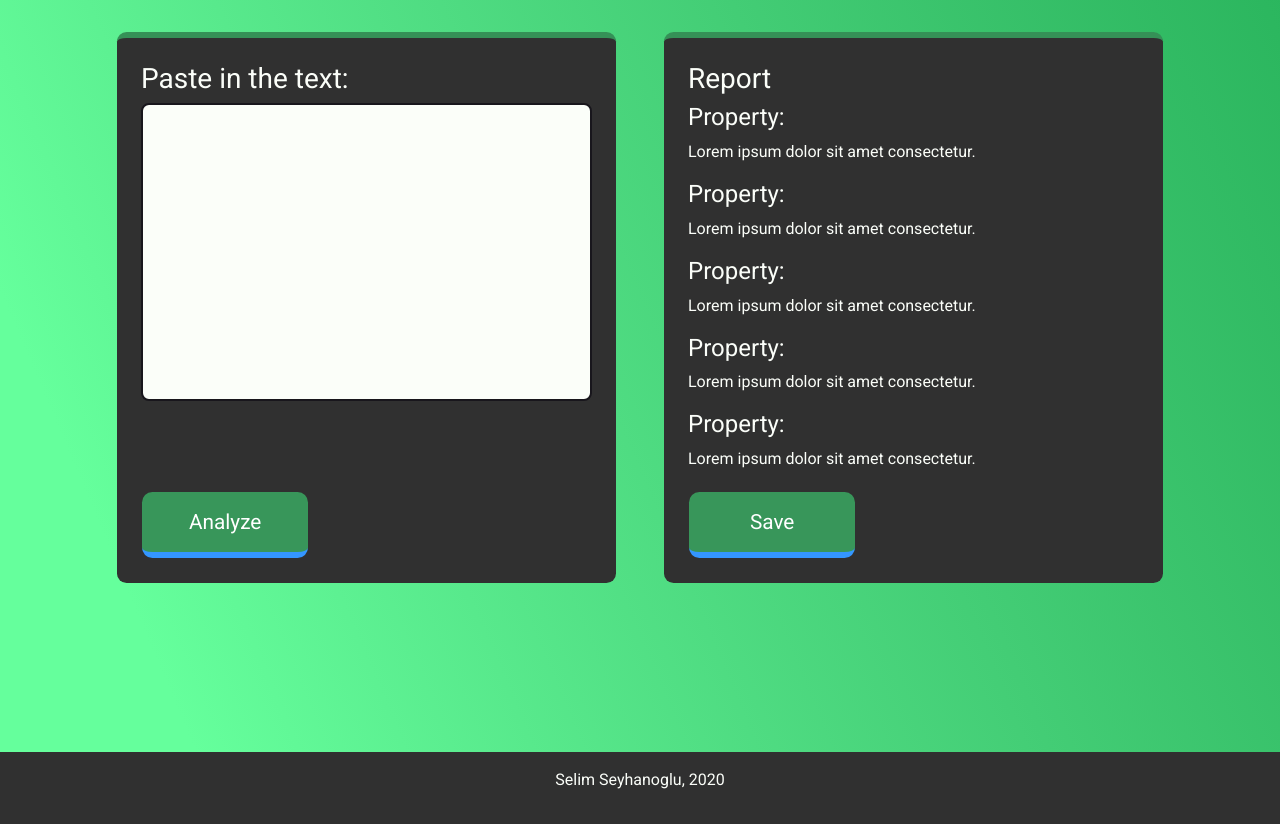
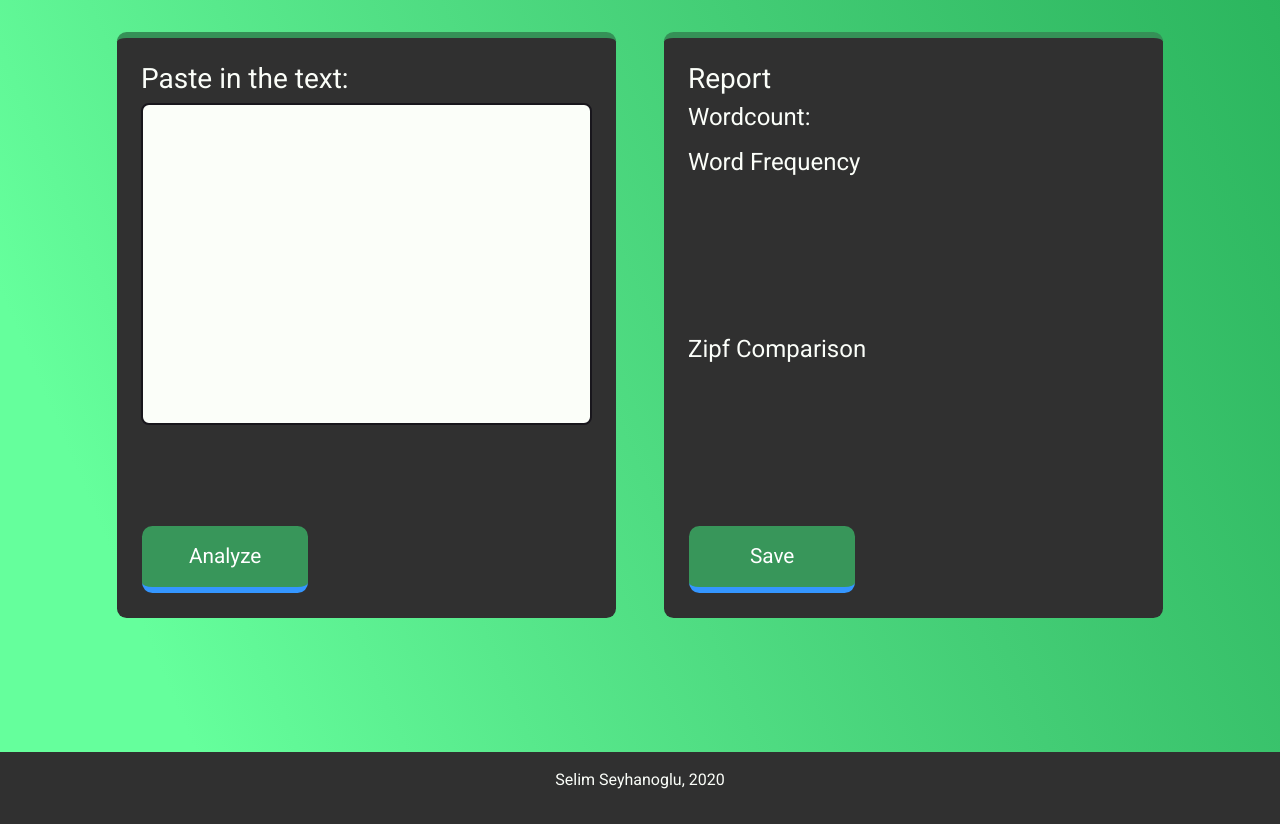
Before and after one commit to selimlouis/textanalyzer, a Django app: page / in a window 1280 px wide. Shown: the part 56-880 px from the top of the page. Run offline with Django 3.2, Linux system fonts and the light colour scheme; a map, chart or similar area stays blank; some libraries are stand-ins or nearby versions.

Commit message:
added analyze functionality

```diff
--- a/analyze/templates/analyze/base.html
+++ b/analyze/templates/analyze/base.html
@@ -5,6 +5,7 @@
     <link rel="stylesheet" href="https://stackpath.bootstrapcdn.com/bootstrap/4.4.1/css/bootstrap.min.css" integrity="sha384-Vkoo8x4CGsO3+Hhxv8T/Q5PaXtkKtu6ug5TOeNV6gBiFeWPGFN9MuhOf23Q9Ifjh" crossorigin="anonymous">
     <link rel="stylesheet" type="text/css" href="{%static 'analyze/textanalyzer.css'%}">
     <link href="https://fonts.googleapis.com/css2?family=Roboto:wght@400;700&display=swap" rel="stylesheet">
+    <script src="https://cdn.jsdelivr.net/npm/chart.js@2.8.0"></script>
 
     {% if title %}
         <title>{{title}}</title>
--- a/analyze/templates/analyze/index.html
+++ b/analyze/templates/analyze/index.html
@@ -6,29 +6,170 @@
             <h3>Paste in the text:</h3>
 
             <textarea form="analyze" name="inputtext" id="input1" cols="30" rows="10"></textarea>
-            <button id="b1" class="inputbutton">Analyze</button>
+            <button id="b1" class="inputbutton" onclick="analyzeText()">Analyze</button>
         </div>
 
         <div class="report">
             <h3>Report</h3>
 
-            <h4>Property:</h4>
-            <p>Lorem ipsum dolor sit amet consectetur.</p>
+            <h4>Wordcount:</h4>
+            <p id="p1" style="color: lightgreen"></p>
 
-            <h4>Property:</h4>
-            <p>Lorem ipsum dolor sit amet consectetur.</p>
+            <h4>Word Frequency</h4>
+            <canvas id="myChart"></canvas>
 
-            <h4>Property:</h4>
-            <p>Lorem ipsum dolor sit amet consectetur.</p>
+            <h4>Zipf Comparison</h4>
+            <canvas id="myComparison"></canvas>
 
-            <h4>Property:</h4>
-            <p>Lorem ipsum dolor sit amet consectetur.</p>
-
-            <h4>Property:</h4>
-            <p>Lorem ipsum dolor sit amet consectetur.</p>
-
-            <button class="inputbutton">Save</button>
+            <a class="inputbutton" href="{% url 'report-create' %}">Save</a>
 
         </div>
     </main>
 {% endblock content %}
+
+{% block scripts %}
+<script>
+    function getWords(text){
+        var totalwords = text.split(' ');
+        var words = [];
+        for(var i = 0; i < totalwords.length; i++){
+            if(totalwords[i] !== ' '){
+                words.push(totalwords[i]);
+            }
+        }
+        return words;
+    }
+
+    function getCountedWords(words){
+        var wordsMap = {};
+        /*
+            wordsMap = {
+            'Oh': 2,
+            'Feelin': 1,
+            ...
+            }
+        */
+        words.forEach(function (key) {
+            if (wordsMap.hasOwnProperty(key.toLowerCase())) {
+            wordsMap[key.toLowerCase()]++;
+            } else {
+            wordsMap[key.toLowerCase()] = 1;
+            }
+        });
+        return wordsMap;
+    }
+
+    function sortByCount (wordsMap) {
+
+        // sort by count in descending order
+        var finalWordsArray = [];
+        finalWordsArray = Object.keys(wordsMap).map(function (key) {
+        return {
+            name: key,
+            total: wordsMap[key]
+        };
+        });
+
+        finalWordsArray.sort(function (a, b) {
+        return b.total - a.total;
+        });
+
+        return finalWordsArray;
+    }
+
+    //gets an array of dics returns keys
+    function getSortedMap(finalWordsArray){
+        var sortedMap = {};
+
+        finalWordsArray.forEach( function (object) {
+            sortedMap[object.name] = object.total;
+        })
+
+        return sortedMap;
+    }
+
+    function getPerfectZipf(count){
+        var result = [];
+        for(var i = 1; i <= count; i++){
+            result.push(1 / i);
+        }
+        return result;
+    }
+
+    function getWordZipf(counts){
+        var mostcounted = counts[0];
+
+        var result = [];
+        for(var i = 0; i <=counts.length; i++){
+            result.push(1/ (mostcounted/counts[i]));
+        }
+        return result;
+    }
+
+    function analyzeText(){
+        var text = document.getElementById("input1").value;
+
+        var words = getWords(text);
+        var wordcount = words.length - 1;
+        var wordsMap = getCountedWords(words);
+        var finalWordsArray = sortByCount(wordsMap);
+        var sortedMap = getSortedMap(finalWordsArray.slice(0,10));
+
+        document.getElementById("p1").innerHTML = wordcount;
+
+
+        var ctx = document.getElementById('myChart').getContext('2d');
+        var chart = new Chart(ctx, {
+            type: 'bar',
+            data: {
+                labels: Object.keys(sortedMap),
+                datasets: [{
+                    label: 'Words',
+                    backgroundColor: 'rgb(255, 99, 132)',
+                    borderColor: 'rgb(255, 99, 132)',
+                    data: Object.values(sortedMap),
+                    backgroundColor: "lightgreen",
+                    borderColor: "lightgreen"
+                }]
+            },
+        });
+
+        var ctx2 = document.getElementById('myComparison').getContext('2d');
+        var chart2 = new Chart(ctx2, {
+            type: 'line',
+            data: {
+                labels: Object.keys(sortedMap),
+                datasets: [{
+                    label: 'Perfect Zipf',
+                    data: getPerfectZipf(10),
+                    borderColor: "lightblue",
+                    fill: false
+                },{
+                    label: 'Word Zipf',
+                    data: getWordZipf(Object.values(sortedMap)),
+                    borderColor: "lightgreen",
+                    fill: false,
+                    cubicInterpolationMode: 'monotone'
+                }
+                ]
+            },
+            // Configuration options go here
+            options: {}
+        });
+
+
+    }
+
+    var input = document.getElementById("input1");
+
+    input.addEventListener('keyup', function(e){
+        sessionStorage.setItem("text", document.getElementById("input1").value);
+    });
+
+
+
+
+
+</script>
+
+{% endblock scripts %}
```
Also changed, not shown: analyze/templates/analyze/report_form.html (+8 -1 lines).
